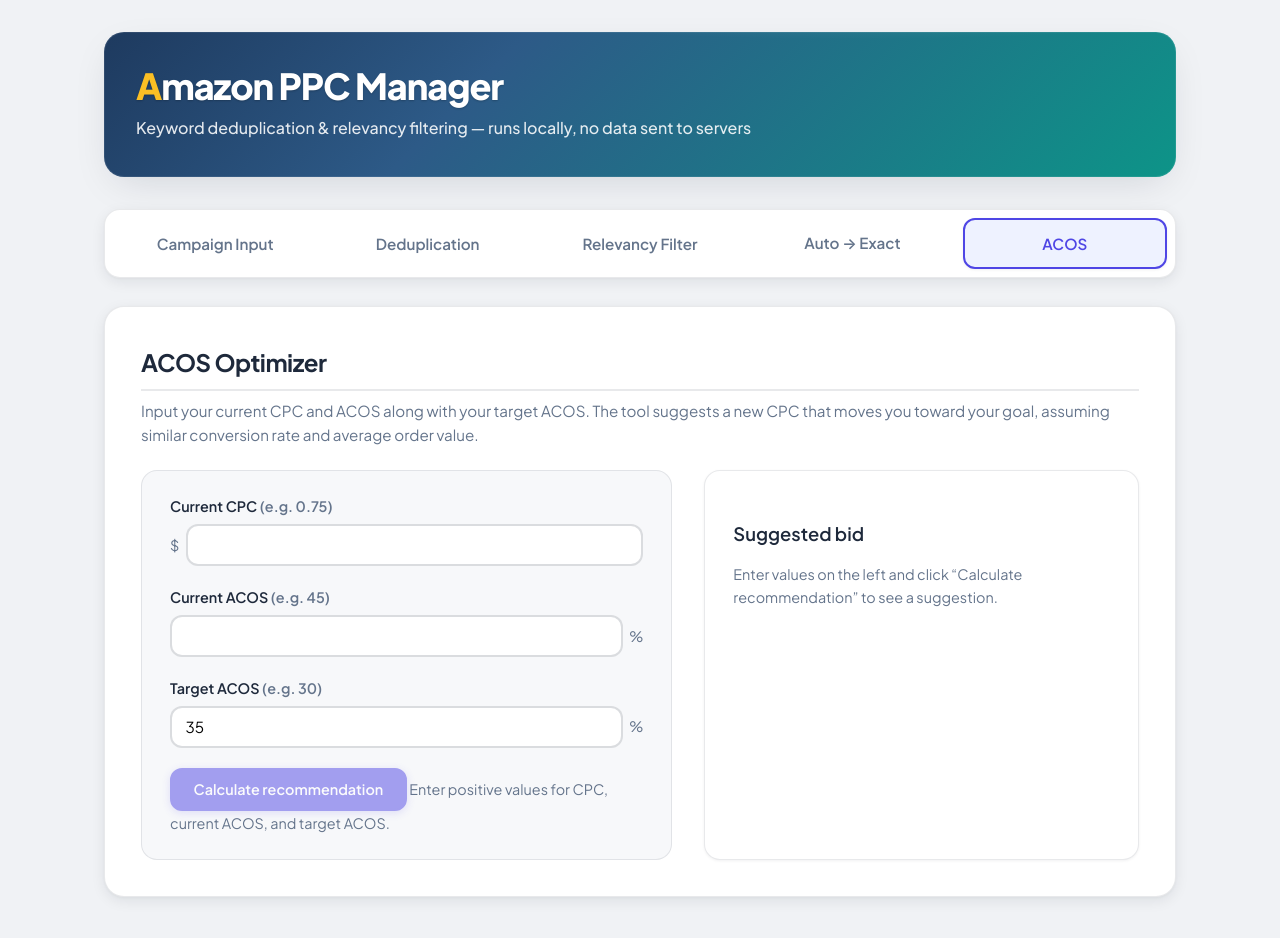
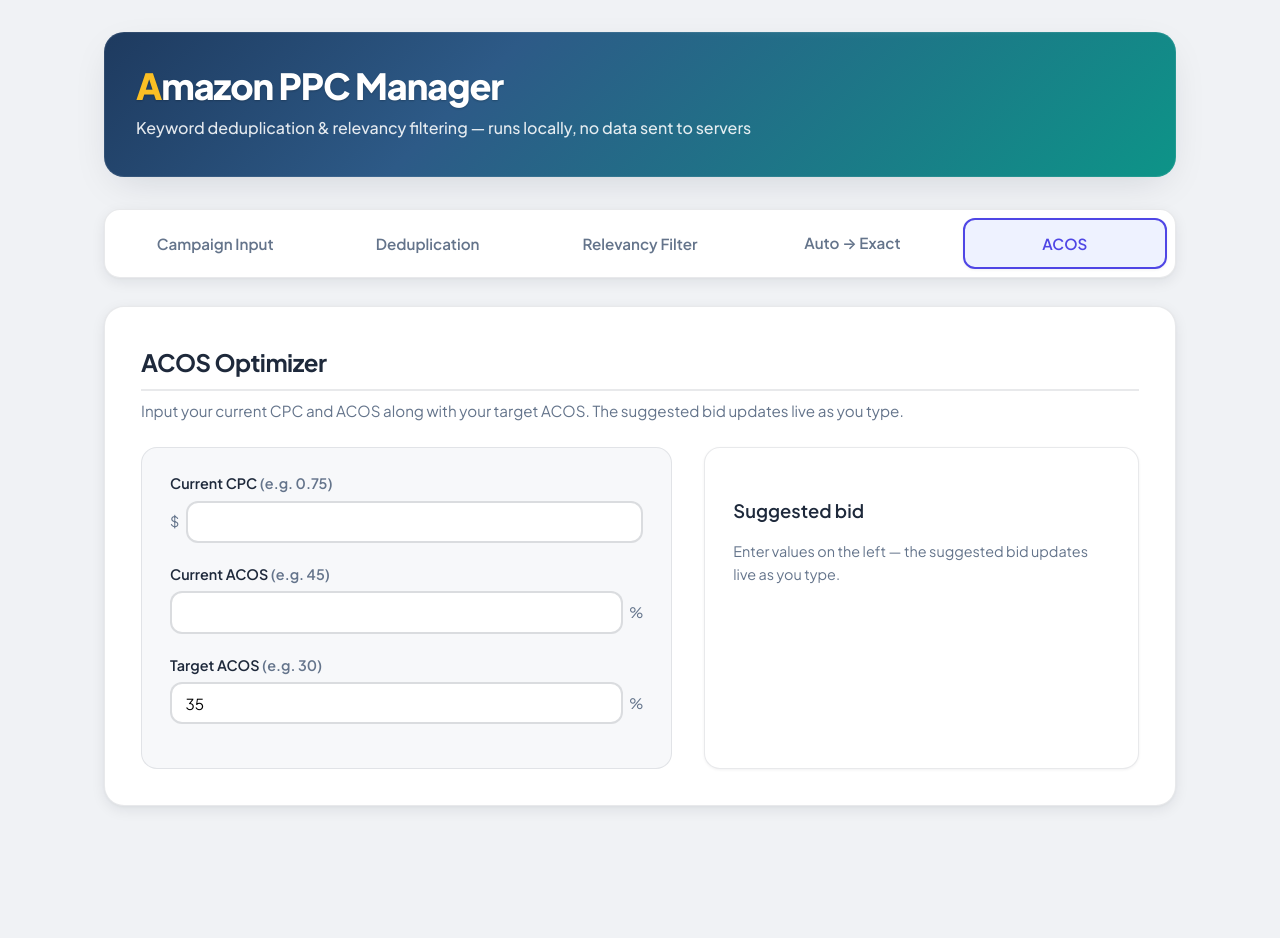
Before and after one commit to Sinaepanah/ppc-optimization-management, a React (Vite) app: page / in a window 1280 px wide. Both pictures are taken after a click on the button "ACOS". Shown: the top 938 px of the page. After the commit the page ends 854 px from the top, so only its background shows below. Built offline with nearby package versions, Linux system fonts and the light colour scheme; no server answers.

Commit message:
ACOS: live real-time calculation, remove Calculate button
Co-authored-by: Cursor <cursoragent@cursor.com>

```diff
--- a/src/acos/AcosPage.tsx
+++ b/src/acos/AcosPage.tsx
@@ -24,47 +24,12 @@ function computeAcosRecommendation(currentCpc: number, currentAcos: number, targ
   return { recommendedCpc, percentChange }
 }
 
-async function fetchAcosRecommendation(
-  currentCpc: number,
-  currentAcos: number,
-  targetAcos: number
-): Promise<AcosResult | null> {
-  try {
-    const res = await fetch('/api/acos/recommendation', {
-      method: 'POST',
-      headers: { 'Content-Type': 'application/json' },
-      body: JSON.stringify({ currentCpc, currentAcos, targetAcos }),
-    })
-
-    if (!res.ok) {
-      throw new Error('Backend unavailable')
-    }
-
-    const data = await res.json()
-    if (
-      typeof data?.recommendedCpc === 'number' &&
-      typeof data?.percentChange === 'number' &&
-      Number.isFinite(data.recommendedCpc) &&
-      Number.isFinite(data.percentChange)
-    ) {
-      return { recommendedCpc: data.recommendedCpc, percentChange: data.percentChange }
-    }
-  } catch {
-    // Silent fallback to local calculation below
-  }
-
-  return computeAcosRecommendation(currentCpc, currentAcos, targetAcos)
-}
-
 export function AcosPage() {
   const [inputs, setInputs] = useState<AcosInputs>({
     currentCpc: '',
     currentAcos: '',
     targetAcos: '35',
   })
-  const [result, setResult] = useState<AcosResult | null>(null)
-  const [error, setError] = useState<string | null>(null)
-  const [isLoading, setIsLoading] = useState(false)
 
   const parsed = useMemo(() => {
     const currentCpc = parseFloat(inputs.currentCpc.replace(',', '.'))
@@ -81,28 +46,10 @@ export function AcosPage() {
     Number.isFinite(parsed.targetAcos) &&
     parsed.targetAcos > 0
 
-  async function handleCalculate() {
-    if (!canCalculate) {
-      setError('Enter positive numbers for CPC and ACOS values.')
-      setResult(null)
-      return
-    }
-
-    setIsLoading(true)
-    setError(null)
-
-    const value = await fetchAcosRecommendation(parsed.currentCpc, parsed.currentAcos, parsed.targetAcos)
-
-    setIsLoading(false)
-
-    if (!value) {
-      setError('Unable to calculate recommendation. Check inputs.')
-      setResult(null)
-      return
-    }
-
-    setResult(value)
-  }
+  const result = useMemo(
+    () => (canCalculate ? computeAcosRecommendation(parsed.currentCpc, parsed.currentAcos, parsed.targetAcos) : null),
+    [canCalculate, parsed.currentCpc, parsed.currentAcos, parsed.targetAcos]
+  )
 
   const changeLabel =
     result && result.percentChange !== 0
@@ -116,8 +63,7 @@ export function AcosPage() {
       <section className="panel">
         <h2>ACOS Optimizer</h2>
         <p className="panel-desc">
-          Input your current CPC and ACOS along with your target ACOS. The tool suggests a new CPC that moves you
-          toward your goal, assuming similar conversion rate and average order value.
+          Input your current CPC and ACOS along with your target ACOS. The suggested bid updates live as you type.
         </p>
 
         <div className="acos-grid">
@@ -175,22 +121,6 @@ export function AcosPage() {
                 <span className="acos-suffix">%</span>
               </div>
             </div>
-
-            <div className="acos-actions">
-              <button
-                type="button"
-                className="btn btn--primary"
-                onClick={handleCalculate}
-                disabled={!canCalculate || isLoading}
-              >
-                {isLoading ? 'Calculating…' : 'Calculate recommendation'}
-              </button>
-              {!canCalculate && (
-                <span className="muted"> Enter positive values for CPC, current ACOS, and target ACOS.</span>
-              )}
-            </div>
-
-            {error && <p className="auto-exact-error">{error}</p>}
           </div>
 
           <div className="acos-result">
@@ -209,7 +139,7 @@ export function AcosPage() {
                 </p>
               </>
             ) : (
-              <p className="muted">Enter values on the left and click “Calculate recommendation” to see a suggestion.</p>
+              <p className="muted">Enter values on the left — the suggested bid updates live as you type.</p>
             )}
           </div>
         </div>
```
